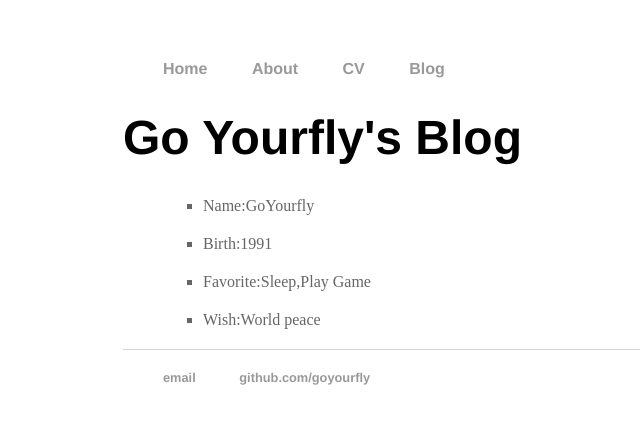
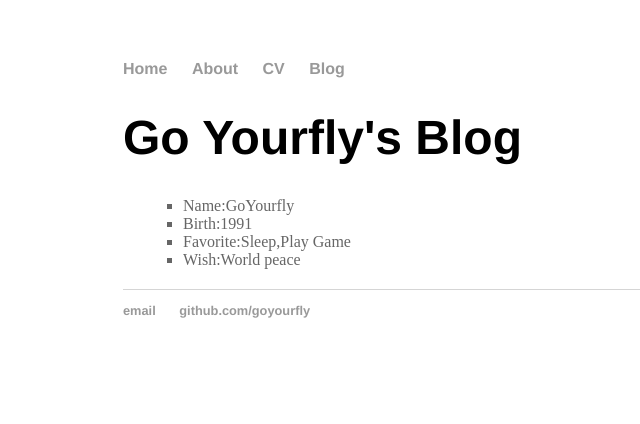
Before and after one commit to goyourfly/goyourfly.github.io, a Jekyll site: the page built from cv/index.html, in a window 1280 px wide. Shown: the top 424 px of the page, without its empty margins (69-709 px from the left). Built offline with Jekyll 4.4.1, drawn with Linux system fonts in a browser that asks for light colours.

Commit message:
Update index.html

```diff
--- a/cv/index.html
+++ b/cv/index.html
@@ -3,14 +3,14 @@ layout: default
 title: Go Yourfly's Blog
 ---
 <style>
-	ul,li{
+	.cv-list{
 		margin:20px;
 		color:#666;
 		list-style:square;
 	}
 </style>
 	<h1>{{ page.title }}</h1>
-	<ul>
+	<ul class="cv-list">
 		<li>Name:GoYourfly</li>
 		<li>Birth:1991</li>
 		<li>Favorite:Sleep,Play Game</li>
```
